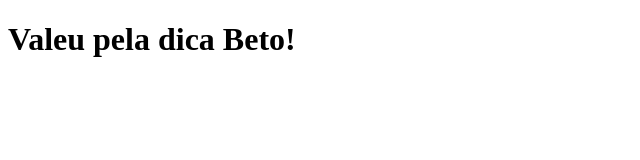
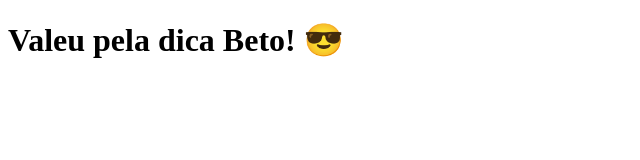
Before and after one commit to gabriel-valino/tabnews-clone, a Next.js app: page / in a window 1280 px wide. Shown: the top 160 px of the page, without its empty margins (0-640 px from the left). Built offline with nearby package versions, Linux system fonts and the light colour scheme.

Commit message:
fix: update initial page message

```diff
--- a/pages/index.js
+++ b/pages/index.js
@@ -1,5 +1,5 @@
 function Home() {
-  return <h1>Valeu pela dica Beto!</h1>;
+  return <h1>Valeu pela dica Beto! 😎</h1>;
 }
 
 export default Home;
```
